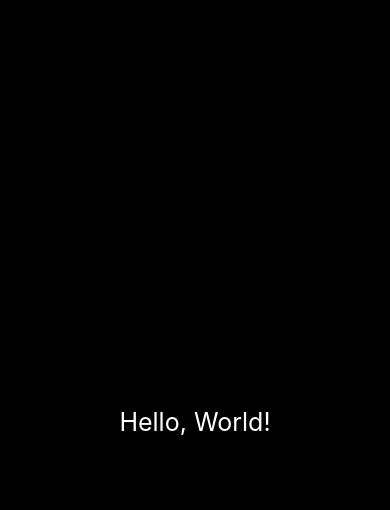
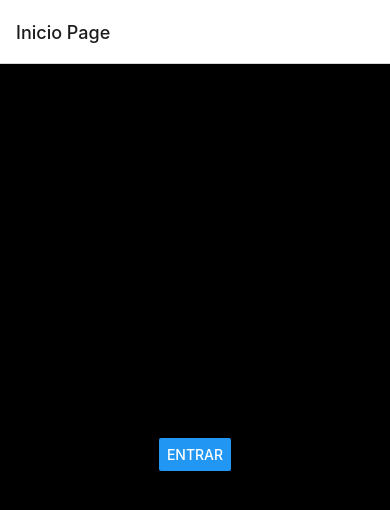
Before and after one commit to pinheir0g/projeto-final-react-native, a React Native app in the folder projeto-final/: screen / in a window 390 px wide. Shown: the top 510 px of the page. Built offline with nearby package versions, Linux system fonts and the light colour scheme.

Commit message:
feat: add stack navigation

```diff
--- a/projeto-final/App.tsx
+++ b/projeto-final/App.tsx
@@ -1,12 +1,11 @@
-import { StatusBar } from 'expo-status-bar';
-import { StyleSheet, Text, View } from 'react-native';
-import Home from './src/screens/Inicio';
+import { NavigationContainer } from '@react-navigation/native';
+import StackComponent from './src/routes/stack';
 
 export default function App() {
   return (
-    <>
-      <Home/>
-    </>
+    <NavigationContainer>
+      <StackComponent/>
+    </NavigationContainer>
 
   );
 }
--- a/projeto-final/src/routes/stack.tsx
+++ b/projeto-final/src/routes/stack.tsx
@@ -1 +1,26 @@
 import { NativeStackNavigationProp, NativeStackScreenProps, createNativeStackNavigator } from "@react-navigation/native-stack";
+import Home from "../screens/Inicio";
+import Login from "../screens/Login";
+
+type StackNavigation = {
+    Inicio: undefined;
+    Login: undefined;
+}
+
+export type StackTypes = NativeStackNavigationProp<StackNavigation>
+export type HomeProps = NativeStackScreenProps<StackNavigation, "Inicio">
+export type LoginProps = NativeStackScreenProps<StackNavigation, 'Login'>
+
+
+const {Navigator, Screen} = createNativeStackNavigator<StackNavigation>()
+
+const StackComponent = () => {
+    return(
+        <Navigator>
+            <Screen name='Inicio' component={Home} options={{title: "Inicio Page"}}/>
+            <Screen name='Login' component={Login} options={{title: "Login Page"}}/>
+        </Navigator>
+    );
+};
+
+export default StackComponent;
--- a/projeto-final/src/screens/Inicio/index.tsx
+++ b/projeto-final/src/screens/Inicio/index.tsx
@@ -1,13 +1,18 @@
-import { View, Text } from "react-native";
+import { View, Text, Button } from "react-native";
 import { styles } from './styles';
 
 
-const Home = () => {
+const Inicio = ({navigation}: any) => {
+
+    const handlePressLogin = () => {
+        navigation.navigate("Login")
+    }
+
     return (
         <View style={styles.container}>
-            <Text style={styles.texto}>Hello, World!</Text>
+            <Button title='Entrar' onPress={() => handlePressLogin()}/>
         </View>
     );
 };
 
-export default Home;
+export default Inicio;
--- a/projeto-final/src/screens/Login/index.tsx
+++ b/projeto-final/src/screens/Login/index.tsx
@@ -0,0 +1,14 @@
+import { View, Text} from "react-native";
+import { styles } from './styles';
+
+
+const Login = () => {
+
+    return (
+        <View style={styles.container}>
+            <Text style={styles.texto}>Hello, World!</Text>
+        </View>
+    );
+};
+
+export default Login;
--- a/projeto-final/src/screens/Login/styles.ts
+++ b/projeto-final/src/screens/Login/styles.ts
@@ -0,0 +1,16 @@
+import { StyleSheet } from "react-native";
+
+export const styles = StyleSheet.create({
+    container:{
+        flex: 1,
+        backgroundColor: '#000000',
+        justifyContent: 'center',
+        alignItems: 'center'
+    },
+    texto: {
+        color: 'white',
+        textAlign: 'center',
+        fontSize: 25
+
+    }
+})
```
Also changed, not shown: projeto-final/src/routes/drawer.tsx (added).
